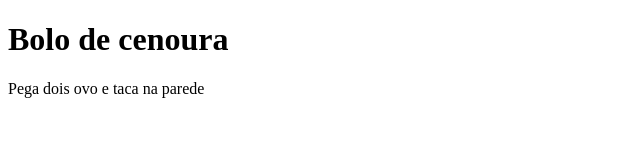
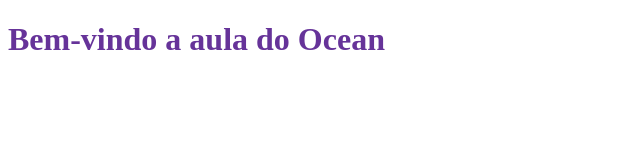
Before and after one commit to GreatestSteph/Aula1-Ocean-Github, a plain HTML site: page index.html in a window 1280 px wide. Shown: the whole page, without its empty margins (0-640 px from the left). Drawn offline with Linux system fonts and the light colour scheme.

Commit message:
Adiciona o estilo que muda a cor do titulo Adiciona o linkreel para ligar ao css Adiciona o div para usar uma classe de css que tem cor

```diff
--- /dev/null
+++ b/estilo.css
@@ -0,0 +1,3 @@
+.opa {
+    color:rebeccapurple;
+}
--- a/index.html
+++ b/index.html
@@ -3,10 +3,12 @@
 <head>
     <meta charset="UTF-8">
     <meta name="viewport" content="width=device-width, initial-scale=1.0">
-    <title>Pagina</title>
+    <link rel="stylesheet" href="estilo.css">
+    <title>Aula de Git</title>
 </head>
 <body>
-    <h1> Bolo de cenoura </h1>
-    <p> Pega dois ovo e taca na parede </p>
+    <div class="opa">
+        <h1> Bem-vindo a aula do Ocean </h1>
+    </div>
 </body>
 </html>
```
